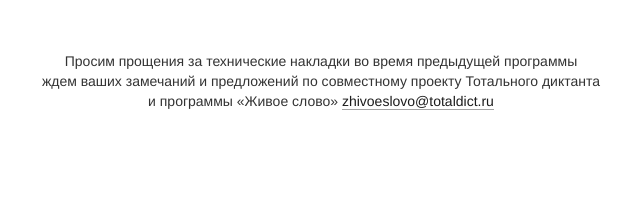
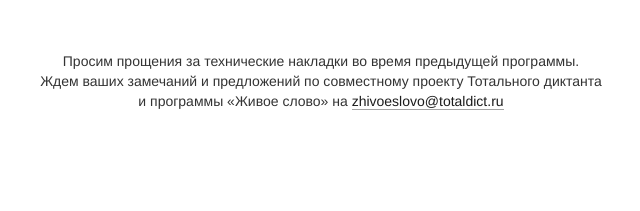
Before and after one commit to Alenush/zhivoeslovo, a Django app: template templates/anons.html in a window 1280 px wide. Shown: the part 601-812 px from the top of the page, without its empty margins (319-959 px from the left). Run offline with Django 3.2, Linux system fonts and the light colour scheme; the template is opened without the code that fills it, so the values that code supplies are empty; parts of the project's set-up code (start-up, migrations or seed data) failed here and were passed over; some libraries are stand-ins or nearby versions.

Commit message:
грамотно исправленный анонс

```diff
--- a/templates/anons.html
+++ b/templates/anons.html
@@ -32,8 +32,8 @@
               </div>
               <img src="{% static 'zh_slovo/images/anons_sova.jpg' %}"></img>
               <div class="row center">
-                <p>Просим прощения за технические накладки во время предыдущей программы</p>
-                <p>ждем ваших замечаний и&nbsp;предложений по&nbsp;совместному проекту Тотального диктанта и&nbsp;программы &laquo;Живое слово&raquo;  <a href="mailto:zhivoeslovo@totaldict.ru">zhivoeslovo@totaldict.ru</a></p>
+                <p>Просим прощения за технические накладки во время предыдущей программы.</p>
+                <p>Ждем ваших замечаний и&nbsp;предложений по&nbsp;совместному проекту Тотального диктанта и&nbsp;программы &laquo;Живое слово&raquo; на <a href="mailto:zhivoeslovo@totaldict.ru">zhivoeslovo@totaldict.ru</a></p>
               </div>
             </div>
           </div>
```
